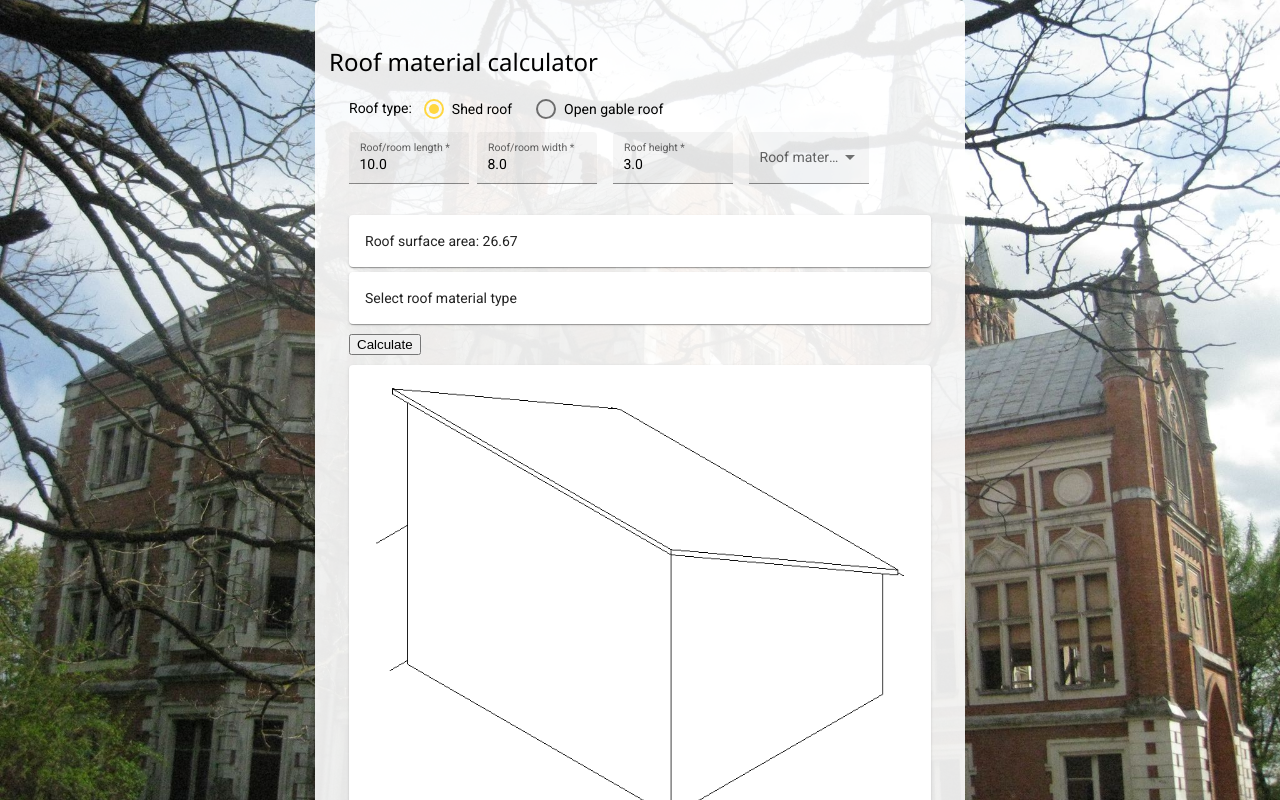
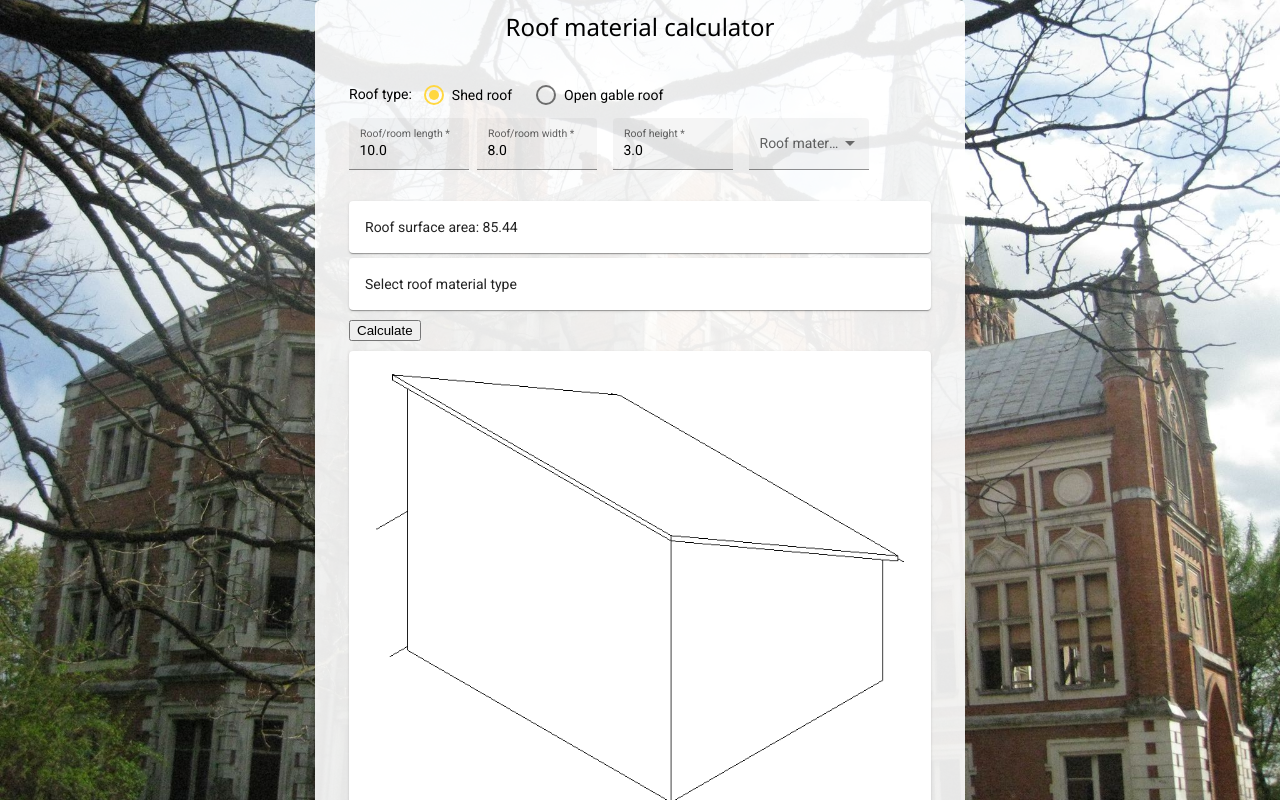
Before and after one commit to Raminta-Zurauskaite/RoofMaterialCalculator, an Angular app: page / in a window 1280 px wide. Built offline with nearby package versions, Linux system fonts and the light colour scheme.

Commit message:
Fixed roof surface area formula

```diff
--- a/src/app/app.component.css
+++ b/src/app/app.component.css
@@ -24,13 +24,13 @@
     align-items: center;
     background-color: rgba(255, 255, 255, 0.9);
     width: 650px;
-    height: 780px;
+    height: 850px;
     border-radius: 6px;
-    padding-top: 45px;
+    padding-top: 10px;
 }
 
 .container-header {
-    height: 123px;
+    height: 80px;
 }
 
 h1 {
--- a/src/app/app.component.html
+++ b/src/app/app.component.html
@@ -3,6 +3,7 @@
         <div class="middle-container">
             <div class="container-header">
                 <h1>Roof material calculator</h1>
+            </div>
             <form [formGroup]="options">
                 <div>
                     <label>Roof type:</label>
@@ -65,7 +66,7 @@
                 </mat-card>
 
             </form>
-            </div>
+
         </div>
     </div>
 </div>
--- a/src/app/app.component.ts
+++ b/src/app/app.component.ts
@@ -15,10 +15,16 @@ export class AppComponent {
   roomLengthControl = new FormControl('10.0');
   roomWidthControl = new FormControl('8.0');
   roofHeightControl = new FormControl('3.0');
-  roofSurfaceAreaControl = new FormControl(Math.round((this.roomLengthControl.value * this.roomWidthControl.value / this.roofHeightControl.value) * 100) / 100);
+  roofSurfaceAreaControl = new FormControl(Math.round((this.roomLengthControl.value * this.roomWidthControl.value / Math.cos(Math.atan(this.roofHeightControl.value / this.roomWidthControl.value))) * 100) / 100);
 
   calculate() {
-    this.roofSurfaceAreaControl.patchValue(Math.round((this.roomLengthControl.value * this.roomWidthControl.value / this.roofHeightControl.value) * 100) / 100);
+    if (this.roofTypeControl.value == 'Shed roof') {
+      this.roofSurfaceAreaControl.patchValue(Math.round((this.roomLengthControl.value * this.roomWidthControl.value / Math.cos(Math.atan(this.roofHeightControl.value / this.roomWidthControl.value))) * 100) / 100);
+    }
+    else if (this.roofTypeControl.value == 'Open gable roof') {
+      this.roofSurfaceAreaControl.patchValue(Math.round((this.roomLengthControl.value * this.roomWidthControl.value / Math.cos(Math.atan(this.roofHeightControl.value / (this.roomWidthControl.value / 2)))) * 100) / 100);
+
+    }
   }
 
   constructor(fb: FormBuilder) {
```
Lines whose indentation alone changed are shown as unchanged.
